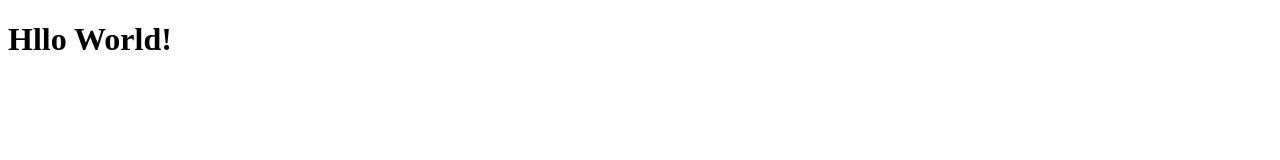
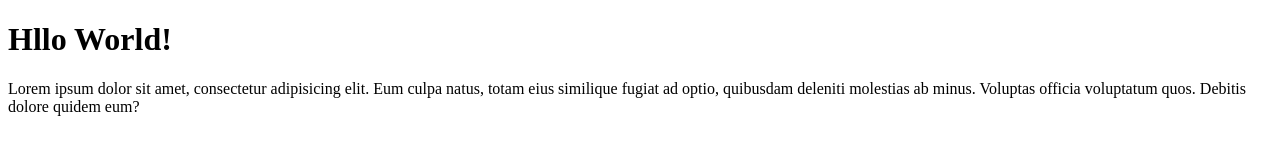
Before and after one commit to Kaalmuh/my-git-test, a plain HTML site: page index.html in a window 1280 px wide. Drawn offline with Linux system fonts and the light colour scheme.

Commit message:
menambahkan paragraf

```diff
--- a/index.html
+++ b/index.html
@@ -7,5 +7,9 @@
 </head>
 <body>
     <h1>Hllo World!</h1>
+
+    <p>Lorem ipsum dolor sit amet, consectetur adipisicing elit. Eum culpa natus, totam eius similique fugiat ad optio, quibusdam deleniti molestias ab minus. Voluptas officia voluptatum quos. Debitis dolore quidem eum?
+
+    </p>
 </body>
 </html>
```
